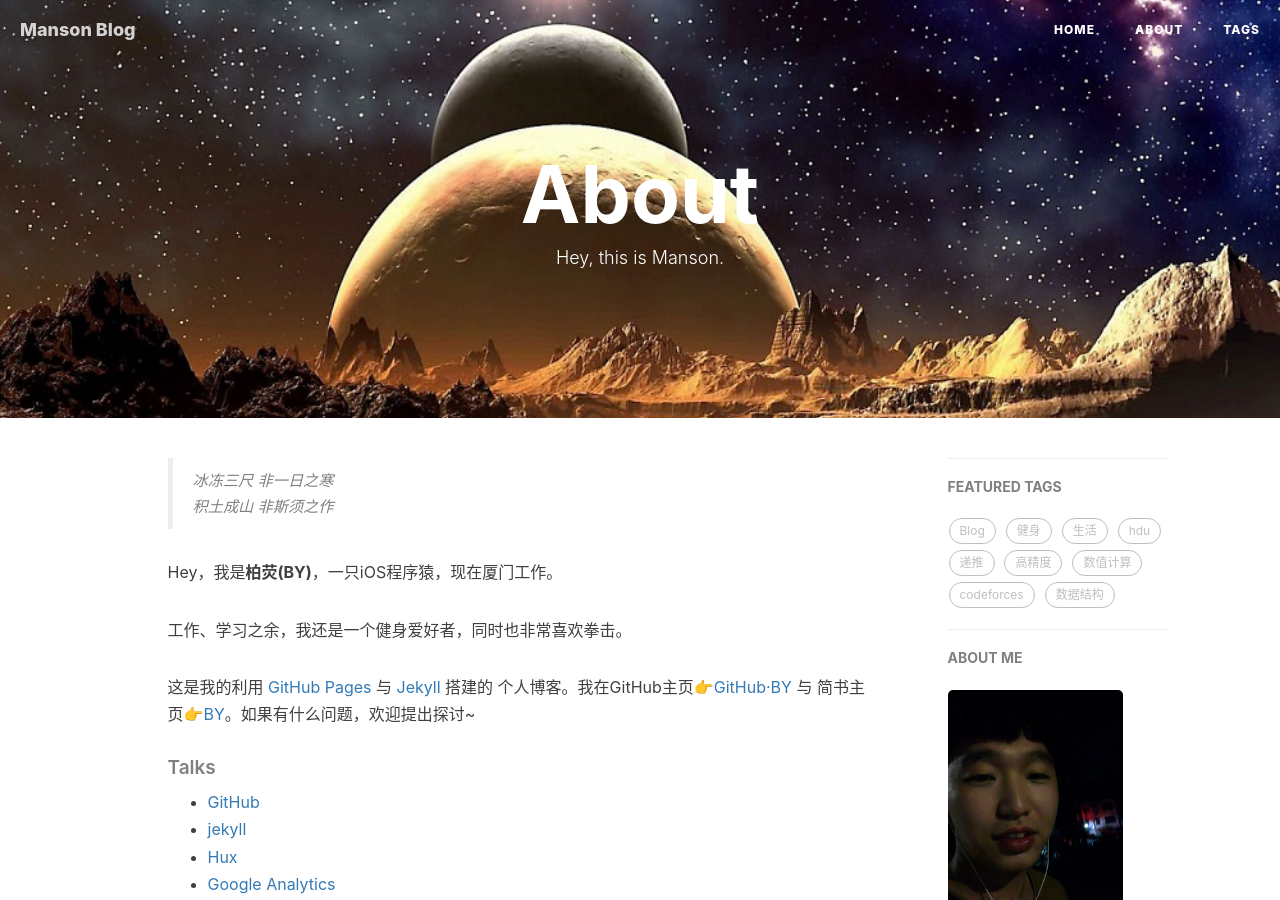
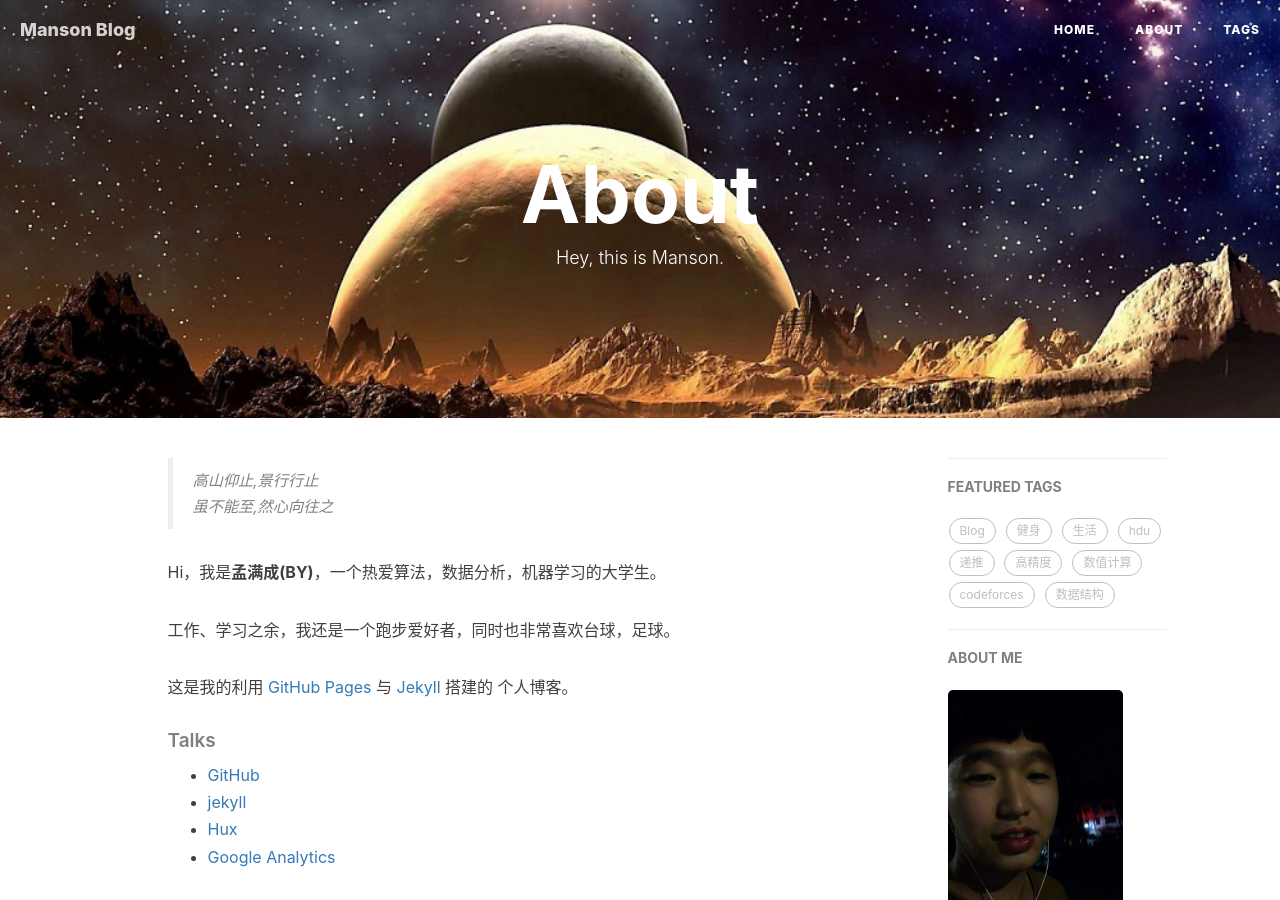
Before and after one commit to MaKaRuiNah/oldblog, a Jekyll site: the page built from about.html, in a window 1280 px wide and 900 px high. Built offline with Jekyll 4.4.1, drawn with Linux system fonts in a browser that asks for light colours; nearby versions of some CDN libraries; comment, search, counter and statistics services are not loaded.

Commit message:
Update about.html

```diff
--- a/about.html
+++ b/about.html
@@ -15,14 +15,14 @@ header-img: "img/mars-bg.jpg"
 <div class="zh post-container">
 
     <!--copied from markdown -->
-    <blockquote><p>冰冻三尺 非一日之寒<br>
-    积土成山 非斯须之作</p></blockquote>
+    <blockquote><p>高山仰止,景行行止<br>
+   虽不能至,然心向往之</p></blockquote>
 
-    <p>Hey，我是<strong>柏荧(BY)</strong>，一只iOS程序猿，现在厦门工作。</p>
+    <p>Hi，我是<strong>孟满成(BY)</strong>，一个热爱算法，数据分析，机器学习的大学生。</p>
 
-    <p>工作、学习之余，我还是一个健身爱好者，同时也非常喜欢拳击。</p>
+    <p>工作、学习之余，我还是一个跑步爱好者，同时也非常喜欢台球，足球。</p>
 
-    <p>这是我的利用 <a href="https://pages.github.com/">GitHub Pages</a> 与 <a href="http://jekyll.com.cn/">Jekyll</a> 搭建的 个人博客。我在GitHub主页<a href="https://github.com/qiubaiying">👉GitHub·BY</a> 与 简书主页<a href="https://http://www.jianshu.com/u/e71990ada2fd">👉BY</a>。如果有什么问题，欢迎提出探讨~</p>
+    <p>这是我的利用 <a href="https://pages.github.com/">GitHub Pages</a> 与 <a href="http://jekyll.com.cn/">Jekyll</a> 搭建的 个人博客。
 
     <p></p>
 
```
